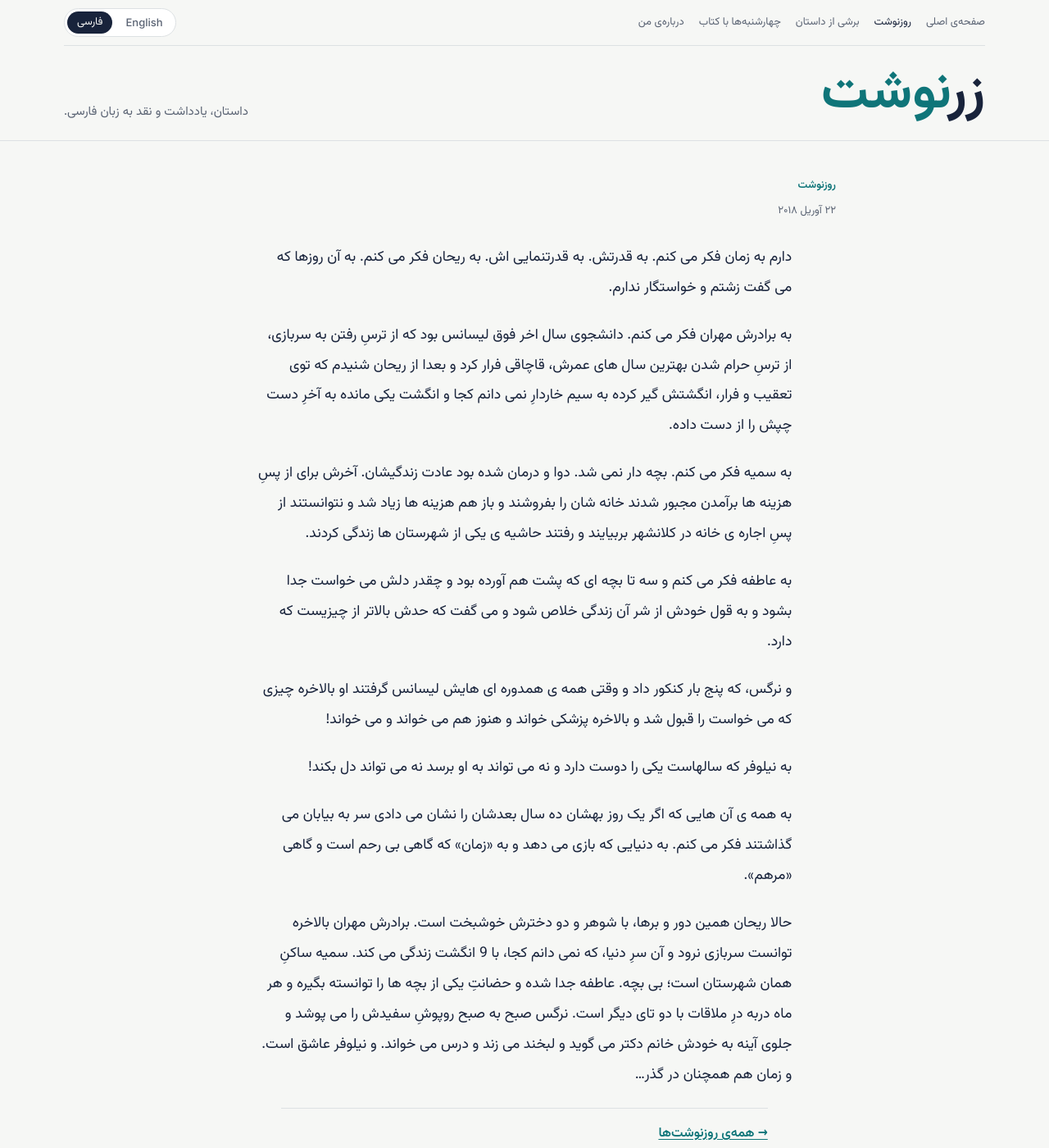
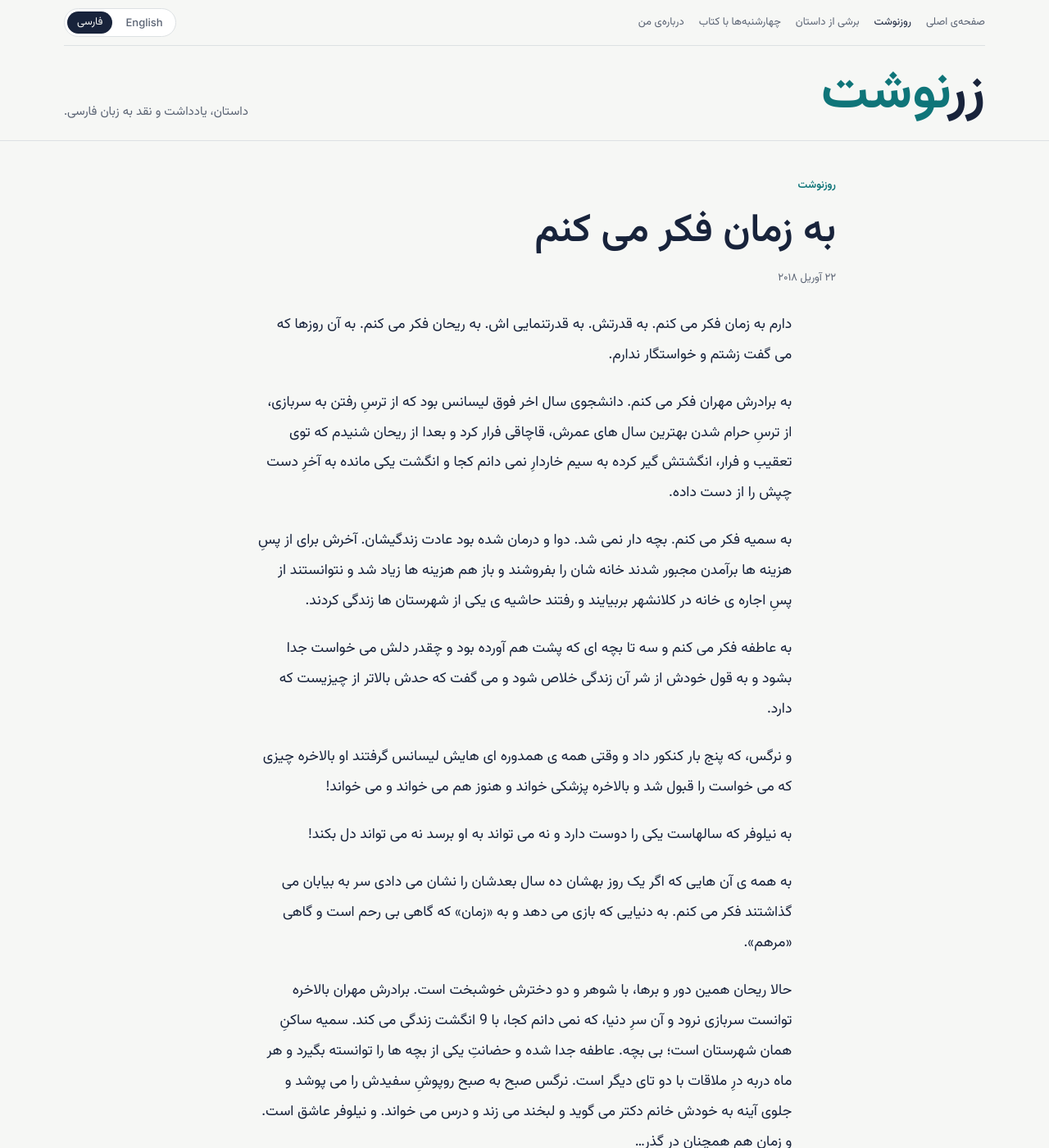
Before and after one commit to zmohajeri/zmohajeri.github.io, a Jekyll site: the page built from _rooznevesht/2018-04-22-zaman.md, in a window 1280 px wide and 1400 px high. Shown: the whole window at 82% size. Built offline with Jekyll 4.4.1, drawn with Linux system fonts in a browser that asks for light colours.

Commit message:
روزنوشت زمان: تیتر و «بگیرد»
Co-Authored-By: Claude Opus 5.5 <noreply@anthropic.com>
Claude-Session: https://claude.ai/code/session_01MqRwwpsDWD5ayWDsbE1nWm

```diff
--- a/_rooznevesht/2018-04-22-zaman.md
+++ b/_rooznevesht/2018-04-22-zaman.md
@@ -1,5 +1,6 @@
 ---
-title: "دارم به زمان فکر می کنم. به قدرتش. به…"
+title: "به زمان فکر می کنم"
+heading: "به زمان فکر می کنم"
 date: 2018-04-22 10:00:00 -0400
 ---
 دارم به زمان فکر می کنم. به قدرتش. به قدرتنمایی اش. به ریحان فکر می کنم. به آن روزها که می گفت زشتم و خواستگار ندارم.
@@ -16,4 +17,4 @@ date: 2018-04-22 10:00:00 -0400
 
 به همه ی آن هایی که اگر یک روز بهشان ده سال بعدشان را نشان می دادی سر به بیابان می گذاشتند فکر می کنم. به دنیایی که بازی می دهد و به «زمان» که گاهی بی رحم است و گاهی «مرهم».
 
-حالا ریحان همین دور و برها، با شوهر و دو دخترش خوشبخت است. برادرش مهران بالاخره توانست سربازی نرود و آن سرِ دنیا، که نمی دانم کجا، با 9 انگشت زندگی می کند. سمیه ساکنِ همان شهرستان است؛ بی بچه. عاطفه جدا شده و حضانتِ یکی از بچه ها را توانسته بگیره و هر ماه دربه درِ ملاقات با دو تای دیگر است. نرگس صبح به صبح روپوشِ سفیدش را می پوشد و جلوی آینه به خودش خانم دکتر می گوید و لبخند می زند و درس می خواند. و نیلوفر عاشق است. و زمان هم همچنان در گذر...
+حالا ریحان همین دور و برها، با شوهر و دو دخترش خوشبخت است. برادرش مهران بالاخره توانست سربازی نرود و آن سرِ دنیا، که نمی دانم کجا، با 9 انگشت زندگی می کند. سمیه ساکنِ همان شهرستان است؛ بی بچه. عاطفه جدا شده و حضانتِ یکی از بچه ها را توانسته بگیرد و هر ماه دربه درِ ملاقات با دو تای دیگر است. نرگس صبح به صبح روپوشِ سفیدش را می پوشد و جلوی آینه به خودش خانم دکتر می گوید و لبخند می زند و درس می خواند. و نیلوفر عاشق است. و زمان هم همچنان در گذر...
```
